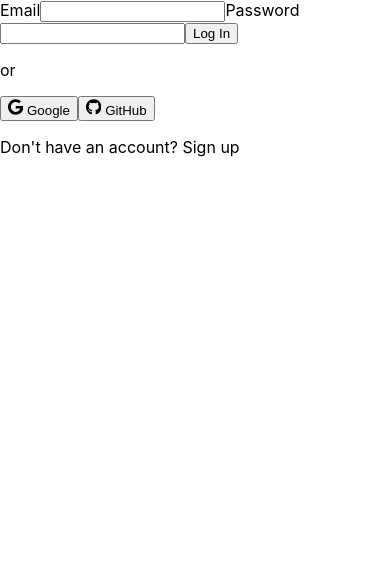
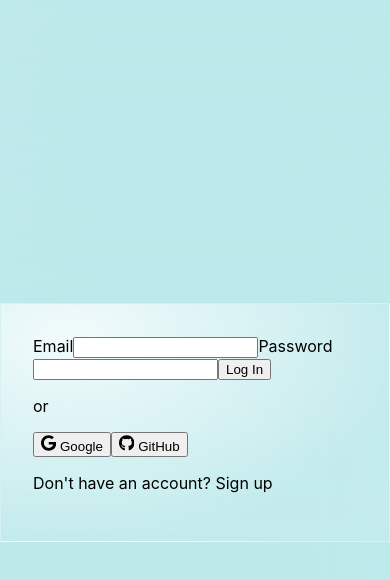
Before and after one commit to OgmaCapStone/ogma-client, a Next.js app: page /login in a window 390 px wide. Shown: the top 580 px of the page. Built offline with nearby package versions, Linux system fonts and the light colour scheme.

Commit message:
➕ ADD: layout and login styles. Styling layout background, missing media queries. Also, the login container has been styled.

```diff
--- a/jsconfig.json
+++ b/jsconfig.json
@@ -6,7 +6,8 @@
       "@database/*": ["src/utils/database/*"],
       "@reducers/*": ["src/utils/reducers/*"],
       "@icons": ["src/icons/index"],
-      "@components/*": ["src/components/*"]
+      "@components/*": ["src/components/*"],
+      "@styles/*": ["styles/*"]
     }
   }
 }
--- a/pages/login.js
+++ b/pages/login.js
@@ -2,6 +2,8 @@ import React, { useReducer } from "react";
 import Link from "next/link";
 import { initialState, reducer } from "@reducers/login";
 import { GithubIcon, GoogleIcon } from "@icons";
+import Layout from "@components/Layout";
+import styles from "@styles/Login.module.scss";
 
 export default function login() {
   const [state, dispatch] = useReducer(reducer, initialState);
@@ -11,7 +13,8 @@ export default function login() {
   }
 
   return (
-    <div>
+    <Layout>
+      <div className={styles.login__container}>
         <form onSubmit={handleSubmit}>
           <label htmlFor="email">
             Email
@@ -46,5 +49,6 @@ export default function login() {
           Don&apos;t have an account? <Link href="/signup">Sign up</Link>
         </p>
       </div>
+    </Layout>
   );
 }
--- a/src/components/Layout.jsx
+++ b/src/components/Layout.jsx
@@ -1,11 +1,18 @@
 import React from "react";
+import styles from "@styles/Layout.module.scss";
 
 export default function Layout({ children, header, footer }) {
   return (
-    <>
+    <div className={styles.layout__background}>
       {header && <header>Ogma app</header>}
       {children}
       {footer && <footer>&copy; 2021 | Ogma app</footer>}
-    </>
+      <div
+        className={`${styles.layout__circle} ${styles.layout__circle_top}`}
+      />
+      <div
+        className={`${styles.layout__circle} ${styles.layout__circle_bottom}`}
+      />
+    </div>
   );
 }
--- /dev/null
+++ b/styles/Layout.module.scss
@@ -0,0 +1,25 @@
+.layout {
+  &__background {
+    position: relative;
+    width: 100vw;
+    min-height: 100vh;
+    background: linear-gradient(119.62deg, #eaf0f1 9.06%, #dcf4f8 79.38%);
+    overflow: hidden;
+  }
+  &__circle {
+    position: absolute;
+    width: 900px;
+    height: 900px;
+    background: #bde9eb;
+    filter: blur(124px);
+    -webkit-filter: blur(124px);
+    &_top {
+      top: -20rem;
+      right: -20rem;
+    }
+    &_bottom {
+      bottom: -20rem;
+      left: -20rem;
+    }
+  }
+}
--- /dev/null
+++ b/styles/Login.module.scss
@@ -0,0 +1,23 @@
+.login {
+  &__container {
+    position: absolute;
+    top: 0;
+    bottom: 0;
+    left: 0;
+    right: 0;
+    margin: auto;
+    padding: 2rem;
+    width: fit-content;
+    height: fit-content;
+    background: radial-gradient(
+      86.16% 86.16% at 18.22% 13.84%,
+      rgba(255, 255, 255, 0.8) 0%,
+      rgba(255, 255, 255, 0.1) 100%
+    );
+    border: 1px solid rgba(255, 255, 255, 0.3);
+    box-sizing: border-box;
+    backdrop-filter: blur(10px);
+    -webkit-backdrop-filter: blur(10px);
+    z-index: 1;
+  }
+}
```
Lines whose indentation alone changed are shown as unchanged.
